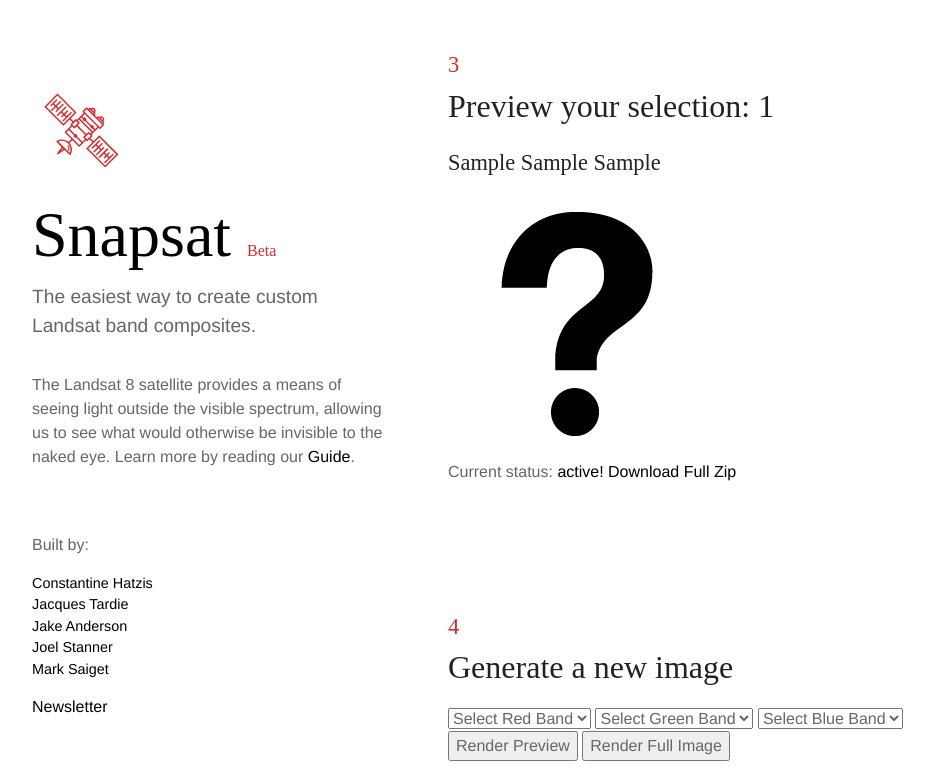
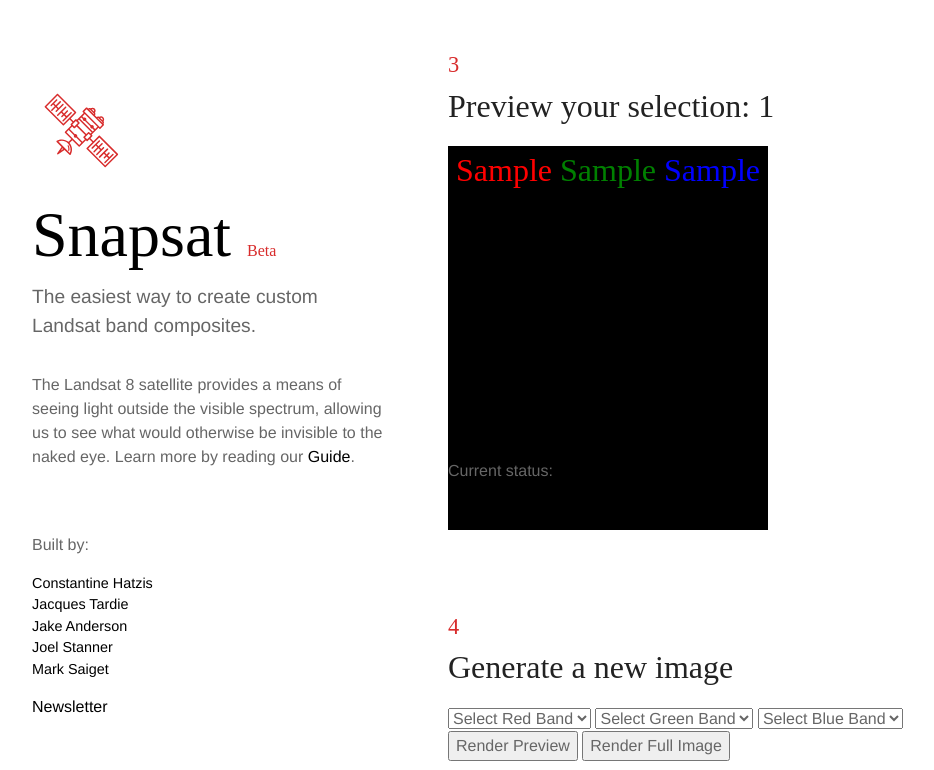
Before and after one commit to recombinators/snapsat, a Python web app: template app/app/templates/scene.jinja2 in a window 1280 px wide. Shown: the top 770 px of the page, without its empty margins (32-966 px from the left). Run offline with Jinja, Linux system fonts and the light colour scheme; the template is opened without the code that fills it: most values are stand-ins (such as "Sample title", 1, 10 or a date in 2020); some libraries are stand-ins or nearby versions.

Commit message:
updating scene template

```diff
--- a/app/app/static/main.css
+++ b/app/app/static/main.css
@@ -917,12 +917,17 @@ header {
     min-width: 20rem;
     margin-right: 1rem;
     margin-bottom: 1rem;
+    background: black;
 }
 
 .attribution {
     font-size: 90%
 }
 
-.group_head{
+.group_hea d{
     border-top:1rem solid #FFF;
-    }
+}
+
+.band-red { color: red; }
+.band-green { color: green; }
+.band-blue { color: blue; }
--- a/app/app/templates/scene.jinja2
+++ b/app/app/templates/scene.jinja2
@@ -13,7 +13,11 @@
         <div class='preview-container'>
             {% for band_combo, composite in composites.iteritems() %}
                 <div class='preview'>
-                    <h3 class='composite-description'>{{ composite.band1 }} {{ composite.band2 }} {{ composite.band3 }}</h3>
+                    <h2 class='composite-description align-center mbn'>
+                        <span class='band-red'>{{ composite.band1 }}</span>
+                        <span class='band-green'>{{ composite.band2 }}</span>
+                        <span class='band-blue'>{{ composite.band3 }}</span>
+                    </h2>
                     <div class='nopreview' id='{{composite.previewjobid}}'>
                         {% if composite.previewurl %}
                             <img src="{{ composite.previewurl }}">
```
Also changed, not shown: app/app/static/stylesheets/index.css (+7 -2 lines).
